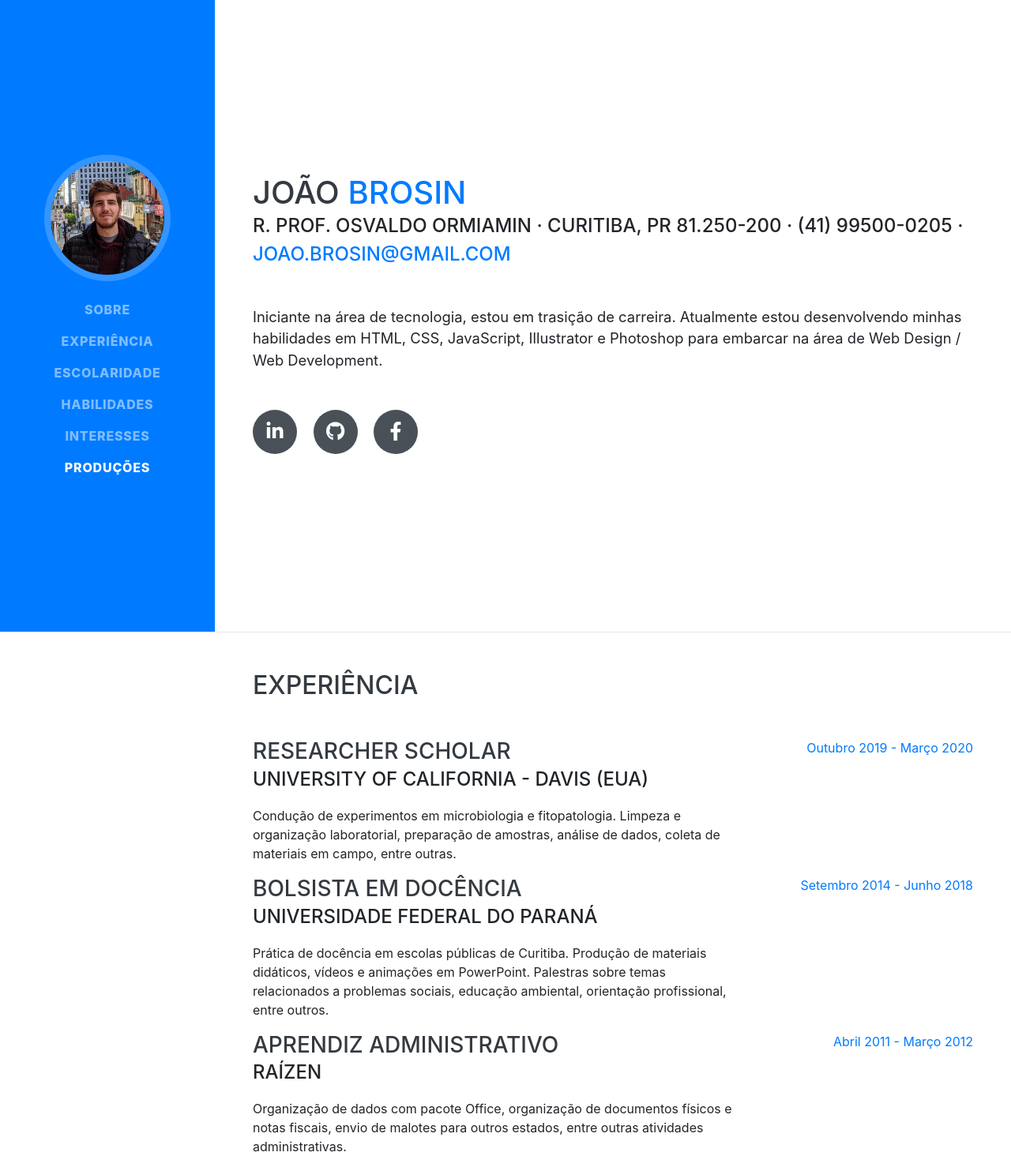
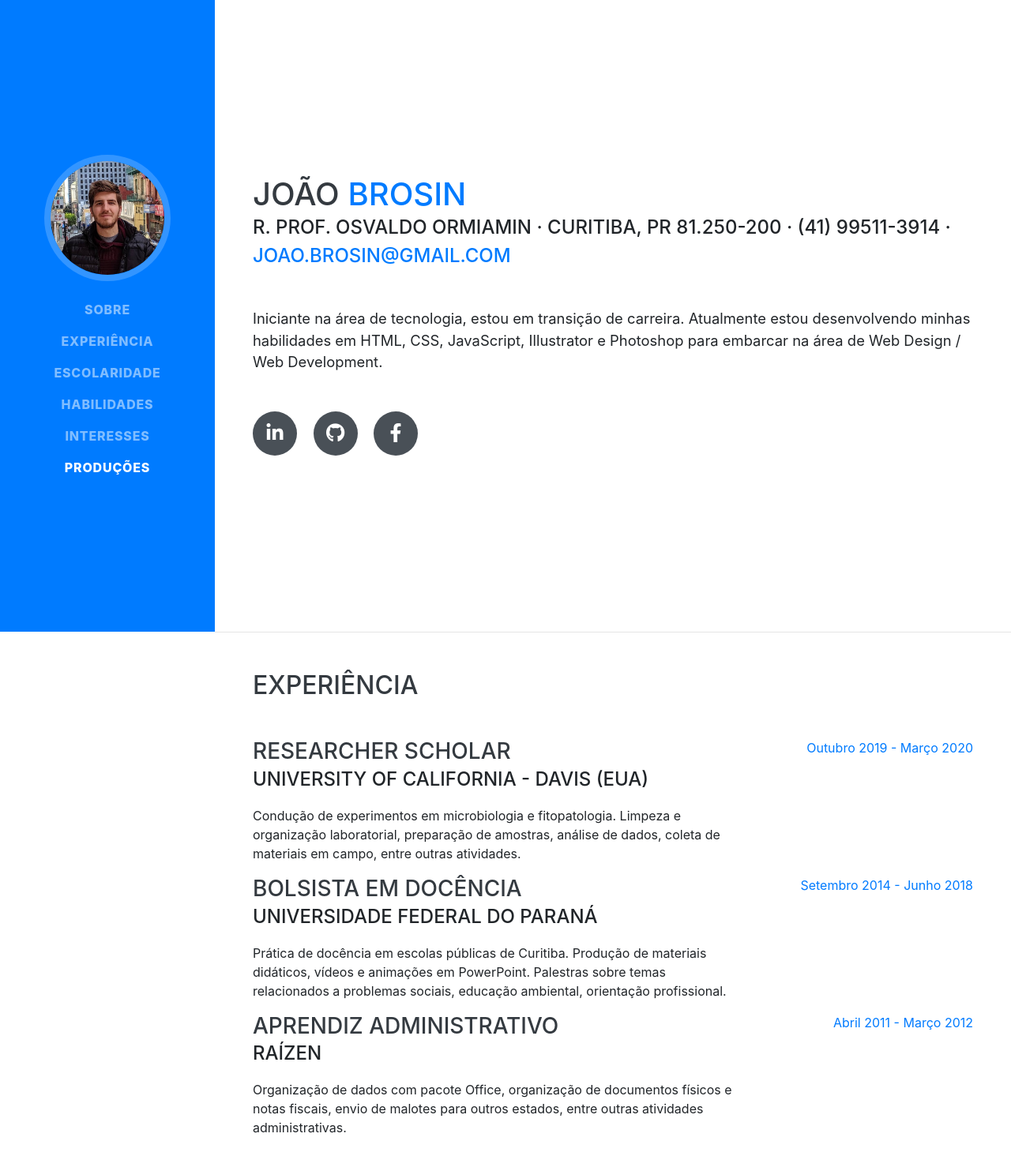
Before and after one commit to joaobrosin/joaobrosin.github.io, a website with bundled scripts: page index.html in a window 1280 px wide. Shown: the top 1483 px of the page at 79% size. Built offline with nearby package versions, Linux system fonts and the light colour scheme; a web font is replaced by a local one.

Commit message:
correções ortográficas e alinhamento de imagens

```diff
--- a/css/resume.css
+++ b/css/resume.css
@@ -216,7 +216,7 @@ img.foto-perfil {
   width: 60px;
   border: solid 5px #6B1414;
   border-radius: 50%;
-  margin-top: auto;
+  margin-top: -10px;
   margin-left: auto;
   opacity: 0%;
 }
--- a/index.html
+++ b/index.html
@@ -69,10 +69,10 @@
         <h1 class="mb-0">João
           <span class="text-primary">Brosin</span>
         </h1>
-        <div class="subheading mb-5">R. Prof. Osvaldo Ormiamin · Curitiba, PR 81.250-200 · (41) 99500-0205 ·
+        <div class="subheading mb-5">R. Prof. Osvaldo Ormiamin · Curitiba, PR 81.250-200 · (41) 99511-3914 ·
           <a href="mailto:name@email.com">joao.brosin@gmail.com</a>
         </div>
-        <p class="lead mb-5">Iniciante na área de tecnologia, estou em trasição de carreira. Atualmente estou desenvolvendo minhas habilidades em HTML, CSS, JavaScript, Illustrator e Photoshop para embarcar na área de Web Design / Web Development.</p>
+        <p class="lead mb-5">Iniciante na área de tecnologia, estou em transição de carreira. Atualmente estou desenvolvendo minhas habilidades em HTML, CSS, JavaScript, Illustrator e Photoshop para embarcar na área de Web Design / Web Development.</p>
         <div class="social-icons">
           <a href="https://www.linkedin.com/in/jo%C3%A3o-felipe-coimbra-brosin-847214174/" target="_blank">
             <i class="fab fa-linkedin-in"></i>
@@ -99,7 +99,7 @@
           <div class="resume-content">
             <h3 class="mb-0">Researcher Scholar</h3>
             <div class="subheading mb-3">University of California - Davis (EUA)</div>
-            <p>Condução de experimentos em microbiologia e fitopatologia. Limpeza e organização laboratorial, preparação de amostras, análise de dados, coleta de materiais em campo, entre outras.</p>
+            <p>Condução de experimentos em microbiologia e fitopatologia. Limpeza e organização laboratorial, preparação de amostras, análise de dados, coleta de materiais em campo, entre outras atividades.</p>
           </div>
           <div class="resume-date text-md-right">
             <span class="text-primary">Outubro 2019 - Março 2020</span>
@@ -110,7 +110,7 @@
           <div class="resume-content">
             <h3 class="mb-0">Bolsista em docência</h3>
             <div class="subheading mb-3">Universidade Federal do Paraná</div>
-            <p>Prática de docência em escolas públicas de Curitiba. Produção de materiais didáticos, vídeos e animações em PowerPoint. Palestras sobre temas relacionados a problemas sociais, educação ambiental, orientação profissional, entre outros.</p>
+            <p>Prática de docência em escolas públicas de Curitiba. Produção de materiais didáticos, vídeos e animações em PowerPoint. Palestras sobre temas relacionados a problemas sociais, educação ambiental, orientação profissional.</p>
           </div>
           <div class="resume-date text-md-right">
             <span class="text-primary">Setembro 2014 - Junho 2018</span>
```
